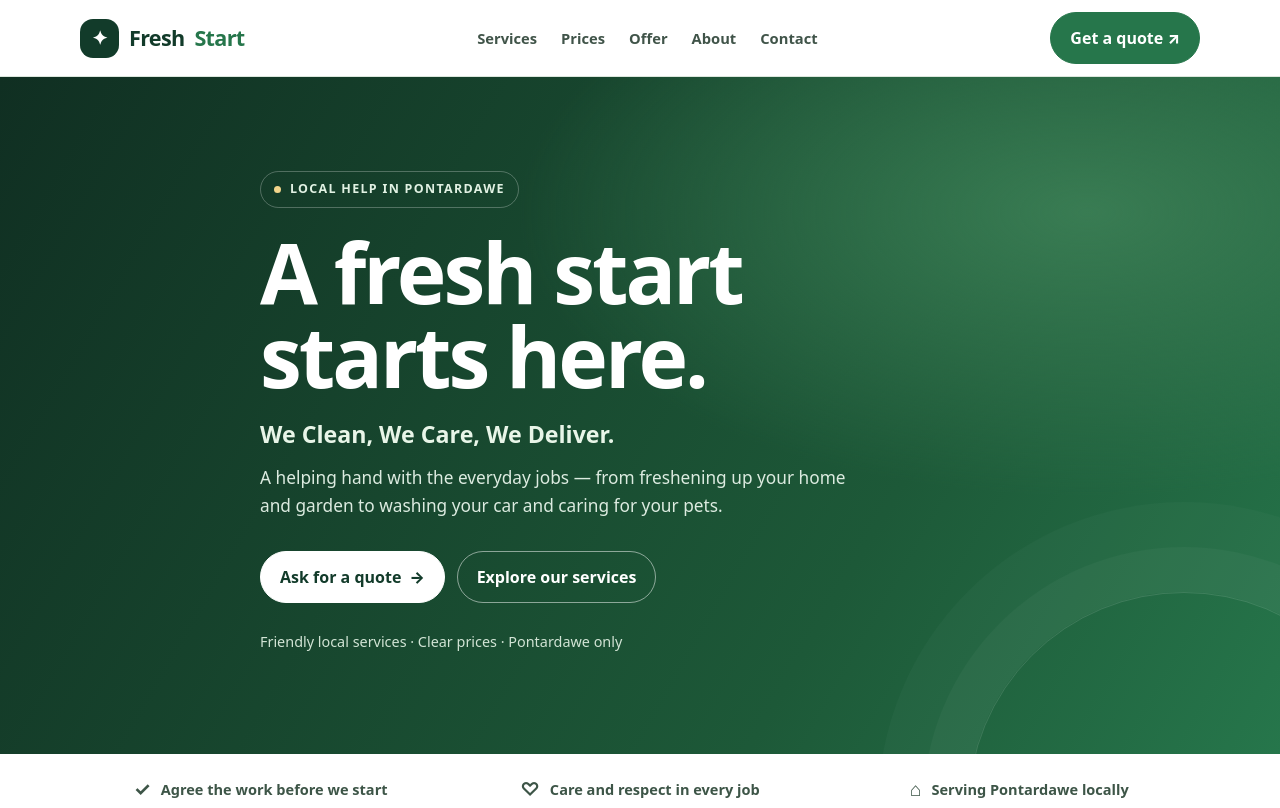
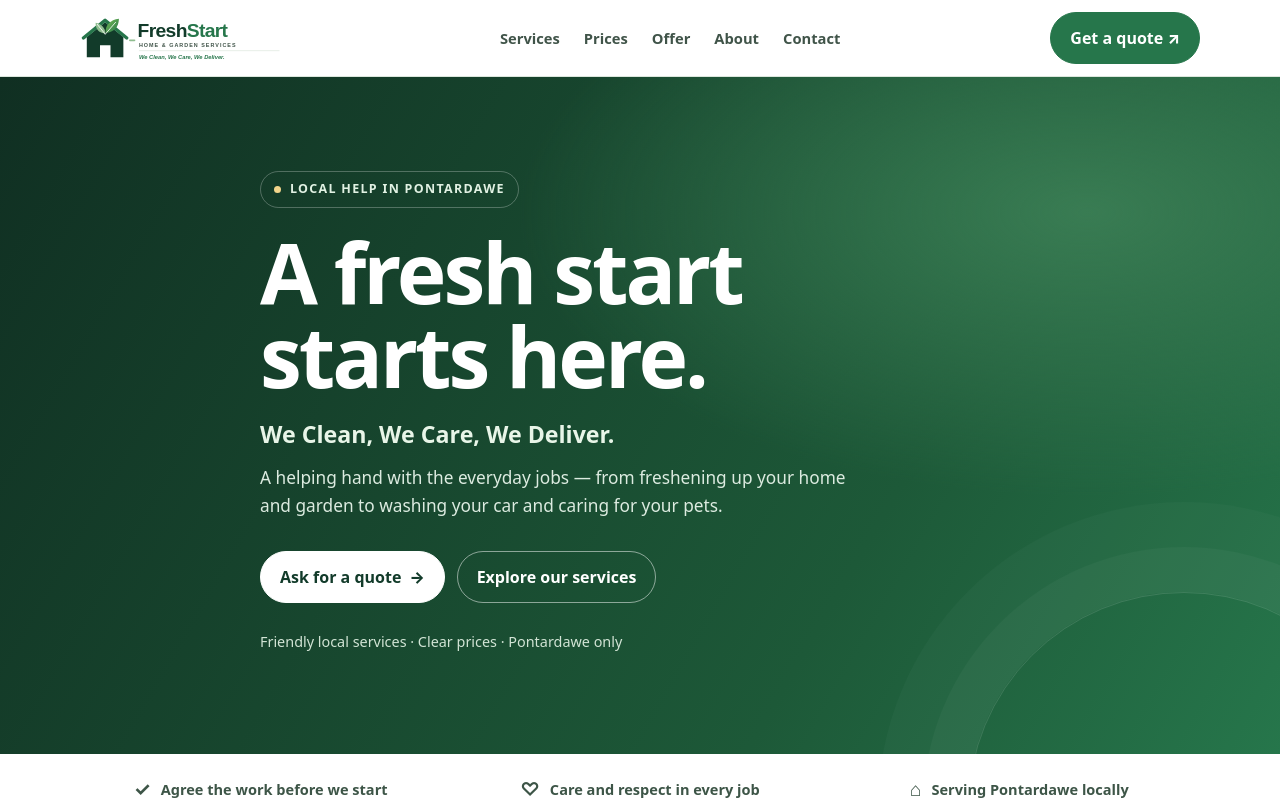
Before and after one commit to zaidenmcdermott341-ops/FreshStart-Website, a plain HTML site: page index.html in a window 1280 px wide. Shown: the top 808 px of the page. Drawn offline with Linux system fonts and the light colour scheme.

Commit message:
Use refreshed FreshStart logo in website header

```diff
--- a/index.html
+++ b/index.html
@@ -16,8 +16,8 @@ a{color:inherit}
 header{position:sticky;top:0;z-index:10;background:#ffffffed;backdrop-filter:blur(12px);border-bottom:1px solid var(--line)}
 .nav{min-height:76px;display:flex;align-items:center;justify-content:space-between;gap:24px}
 .brand{display:inline-flex;align-items:center;gap:10px;text-decoration:none;font-weight:850;font-size:1.35rem;letter-spacing:-.7px;color:var(--forest)}
-.brand-mark{display:grid;place-items:center;width:39px;height:39px;border-radius:13px;background:var(--forest);color:white;font-size:1.2rem}
-.brand span:last-child{color:var(--green)}
+.brand-logo{display:block;width:210px;height:auto;max-width:48vw}
+
 nav{display:flex;align-items:center;gap:24px;flex-wrap:wrap}
 nav a{text-decoration:none;font-size:.92rem;font-weight:700;color:#405449}
 nav a:hover{color:var(--green)}
@@ -97,7 +97,7 @@ footer .wrap{display:flex;justify-content:space-between;gap:15px;flex-wrap:wrap}
 <body>
 <header>
  <div class="wrap nav">
-  <a class="brand" href="#home" aria-label="FreshStart home"><span class="brand-mark">✦</span>Fresh<span>Start</span></a>
+  <a class="brand" href="#home" aria-label="FreshStart home"><img class="brand-logo" src="logo.svg" alt="FreshStart Home and Garden Services — We Clean, We Care, We Deliver"></a>
   <nav aria-label="Main navigation"><a href="#services">Services</a><a href="#prices">Prices</a><a href="#offers">Offer</a><a href="#about">About</a><a href="#contact">Contact</a></nav>
   <a class="nav-cta" href="#contact">Get a quote ↗</a>
  </div>
```
